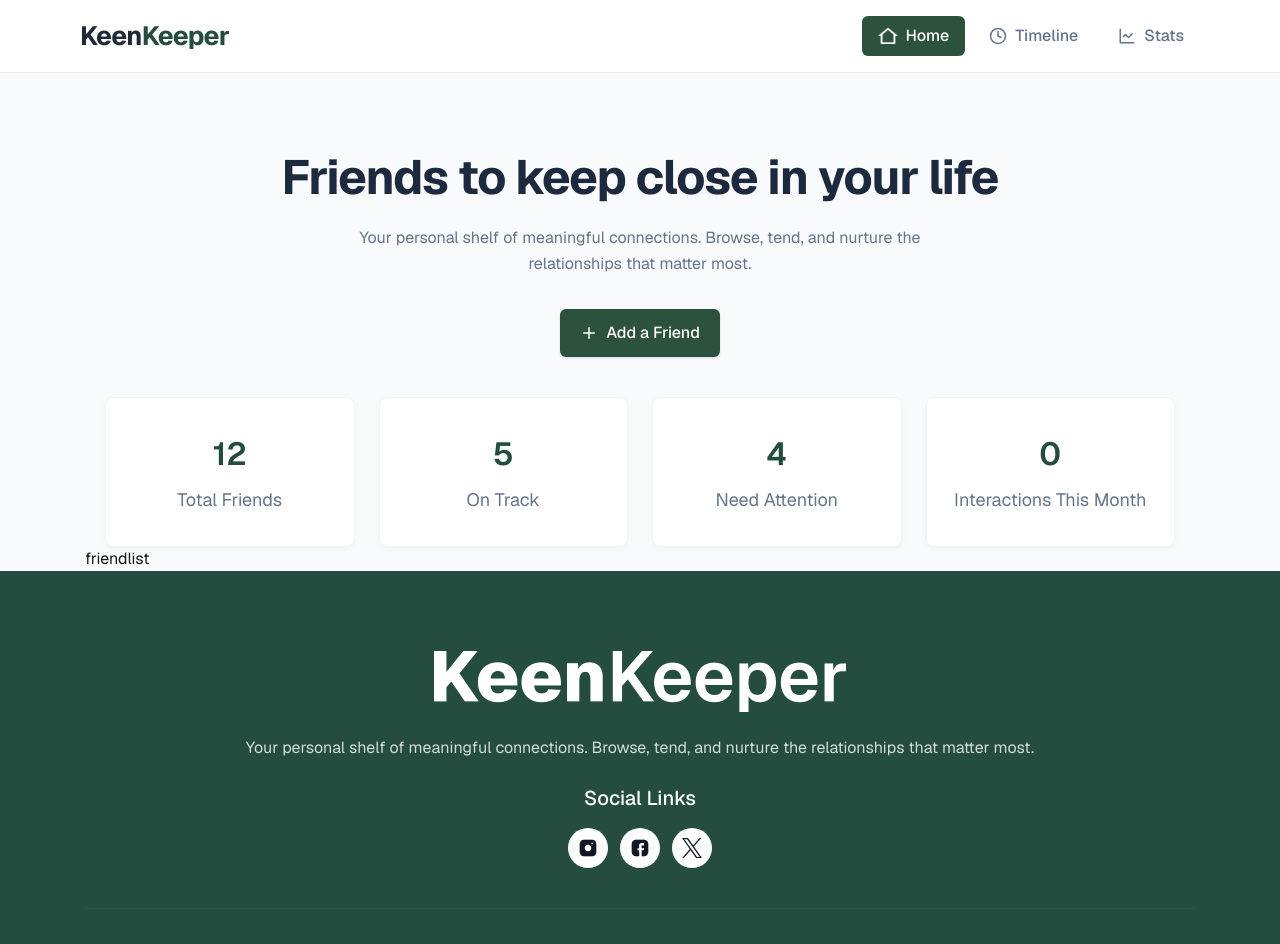
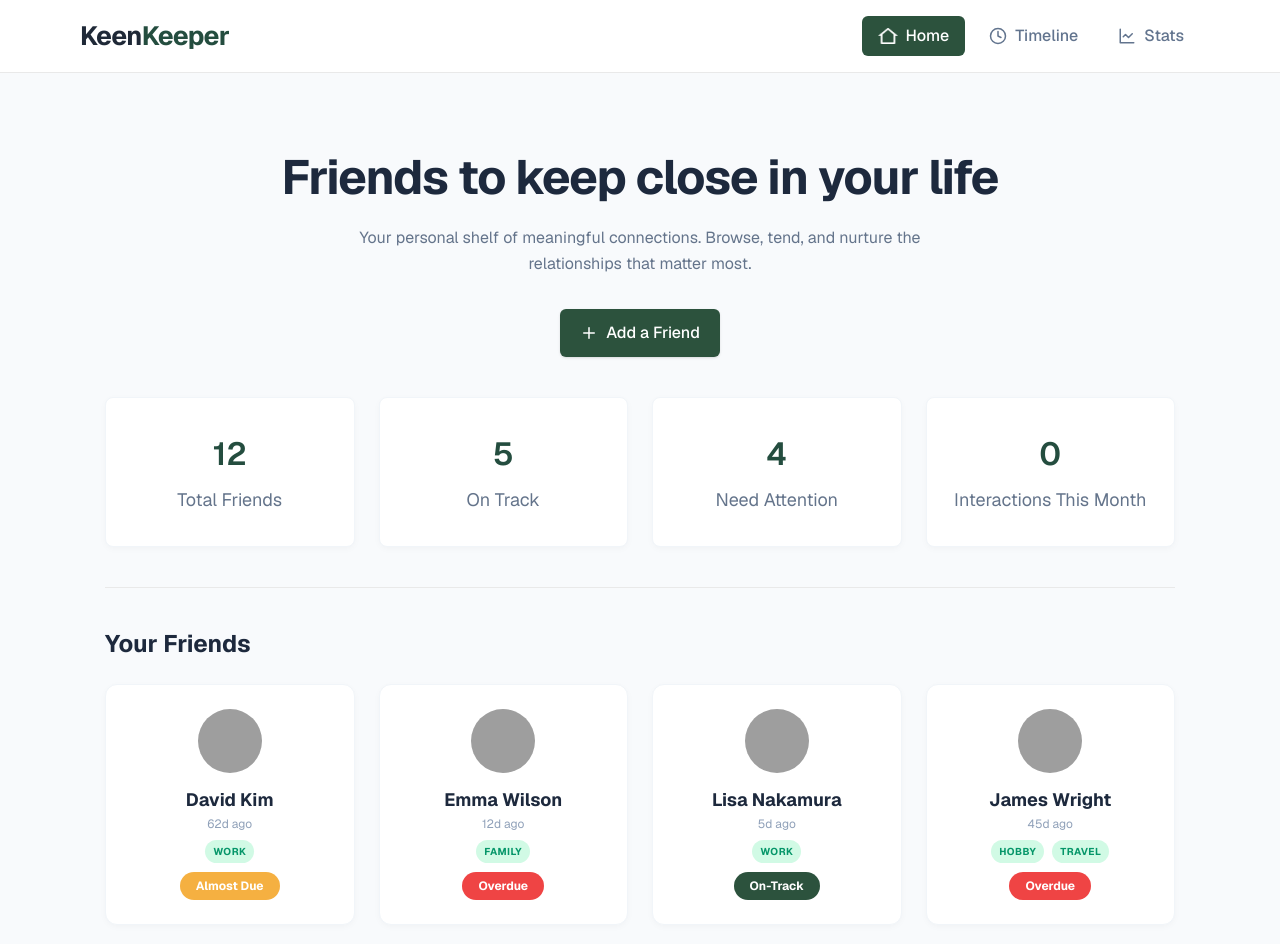
Before and after one commit to delwer72/Assignment-7, a Next.js app: page / in a window 1280 px wide. Shown: the top 944 px of the page. Built offline with nearby package versions, Linux system fonts and the light colour scheme; grey boxes are pictures that could not be loaded.

Commit message:
friendlist added

```diff
--- a/src/components/FriendsList.jsx
+++ b/src/components/FriendsList.jsx
@@ -1,12 +1,117 @@
+'use client';
 
-import React from 'react';
+import { useState } from 'react';
+import { useRouter } from 'next/navigation';
+import Image from 'next/image';
+import Link from 'next/link';
+import friendsData from '@/data/friends.json';
 
-const FriendsList = () => {
+export default function FriendsList() {
+  const [toast, setToast] = useState(null);
+  const router = useRouter();
+
+  const formatStatus = (status) => {
+    if (status === 'overdue') return 'Overdue';
+    if (status === 'almost due') return 'Almost Due';
+    if (status === 'on-track') return 'On-Track';
+    return status;
+  };
+
+  const getStatusColor = (status) => {
+    if (status === 'overdue') return 'bg-[#ef4444]';
+    if (status === 'almost due') return 'bg-[#f5b041]';
+    if (status === 'on-track') return 'bg-[#2c523d]';
+    return 'bg-slate-500';
+  };
+
+  const handleCardClick = (e, friend) => {
+    e.preventDefault();
+    setToast({ name: friend.name });
+
+    setTimeout(() => {
+      router.push(`/friends/${friend.id}`);
+    }, 1000);
+  };
+
   return (
-    <div>
-      friendlist
-    </div>
+    <section className="px-4 md:px-5 pb-10 lg:pb-20">
+      {/* Top-center Toast */}
+      {toast && (
+        <div
+          style={{
+            position: 'fixed',
+            top: '80px',
+            left: '50%',
+            transform: 'translateX(-50%)',
+            zIndex: 9999,
+            animation: 'dropDown 0.3s ease',
+          }}
+        >
+          <div className="flex items-center gap-3 bg-[#1F2937] text-white px-5 py-3.5 rounded-xl shadow-2xl whitespace-nowrap">
+            <div className="w-7 h-7 rounded-full bg-[#2c523d] flex items-center justify-center shrink-0">
+              <svg xmlns="http://www.w3.org/2000/svg" width="14" height="14" viewBox="0 0 24 24" fill="none" stroke="white" strokeWidth="2.5" strokeLinecap="round" strokeLinejoin="round">
+                <polyline points="20 6 9 17 4 12" />
+              </svg>
+            </div>
+            <div>
+              <p className="text-sm font-semibold">Opening {toast.name}'s profile...</p>
+              <p className="text-xs text-slate-400 mt-0.5">Loading friend details</p>
+            </div>
+            <button
+              onClick={() => setToast(null)}
+              className="ml-4 text-slate-400 hover:text-white transition-colors"
+              aria-label="Dismiss"
+            >
+              <svg xmlns="http://www.w3.org/2000/svg" width="13" height="13" viewBox="0 0 24 24" fill="none" stroke="currentColor" strokeWidth="2.5" strokeLinecap="round" strokeLinejoin="round">
+                <line x1="18" y1="6" x2="6" y2="18" />
+                <line x1="6" y1="6" x2="18" y2="18" />
+              </svg>
+            </button>
+          </div>
+        </div>
+      )}
+
+      <div className='w-full h-[1px] bg-[#E9E9E9] my-6 lg:my-10'></div>
+      <h2 className="text-2xl font-bold text-slate-800 mb-6">Your Friends</h2>
+      <div className="grid grid-cols-1 sm:grid-cols-2 md:grid-cols-3 lg:grid-cols-4 gap-4 md:gap-6">
+        {friendsData.map((friend) => (
+          <Link
+            href={`/friends/${friend.id}`}
+            key={friend.id}
+            onClick={(e) => handleCardClick(e, friend)}
+            className="flex flex-col items-center p-6 bg-white border border-[#F1F5F9] rounded-xl shadow-[0_2px_8px_-2px_rgba(0,0,0,0.05)] hover:shadow-md transition-shadow cursor-pointer block hover:-translate-y-1 transform duration-200"
+          >
+            <div className="relative w-16 h-16 mb-4">
+              <Image
+                src={friend.picture}
+                alt={friend.name}
+                fill
+                sizes="(max-width: 768px) 100vw, (max-width: 1200px) 50vw, 33vw"
+                className="rounded-full object-cover"
+              />
+            </div>
+            <h3 className="text-lg font-bold text-slate-800 leading-tight">{friend.name}</h3>
+            <span className="text-xs text-slate-400 mb-2 mt-1">{friend.days_since_contact}d ago</span>
+
+            <div className="flex flex-wrap items-center justify-center gap-2 mb-2 min-h-[24px]">
+              {friend.tags.map((tag, idx) => (
+                <span
+                  key={idx}
+                  className="bg-[#d1fae5] text-[#059669] text-[10px] font-bold px-2 py-1 rounded-full tracking-wider uppercase"
+                >
+                  {tag}
+                </span>
+              ))}
+            </div>
+
+            <div className="mt-auto">
+              <span className={`text-xs font-bold px-4 py-1.5 rounded-full text-white inline-block ${getStatusColor(friend.status)}`}>
+                {formatStatus(friend.status)}
+              </span>
+            </div>
+          </Link>
+        ))}
+      </div>
+    </section>
   );
-};
-
-export default FriendsList;
+}
```
